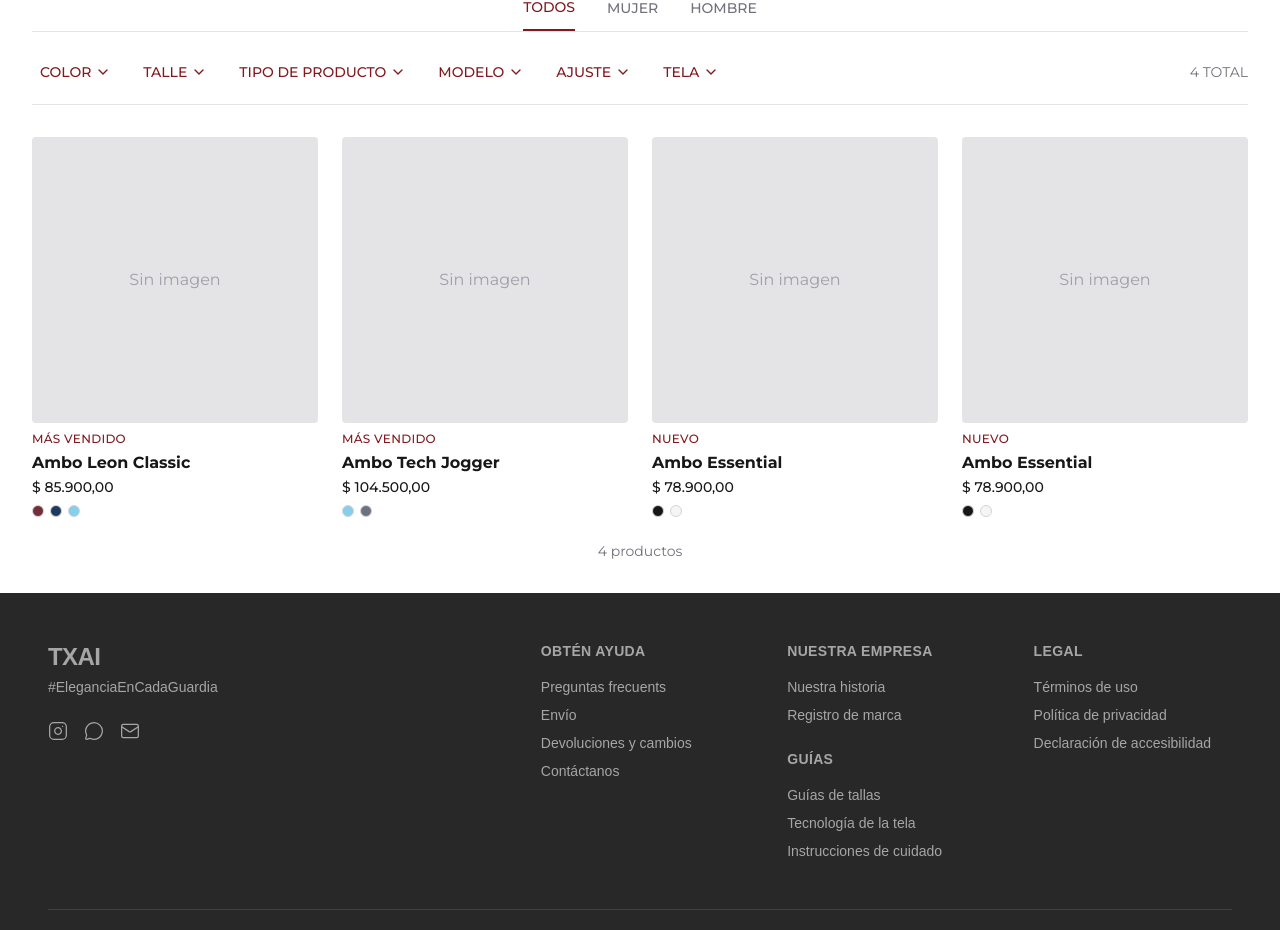
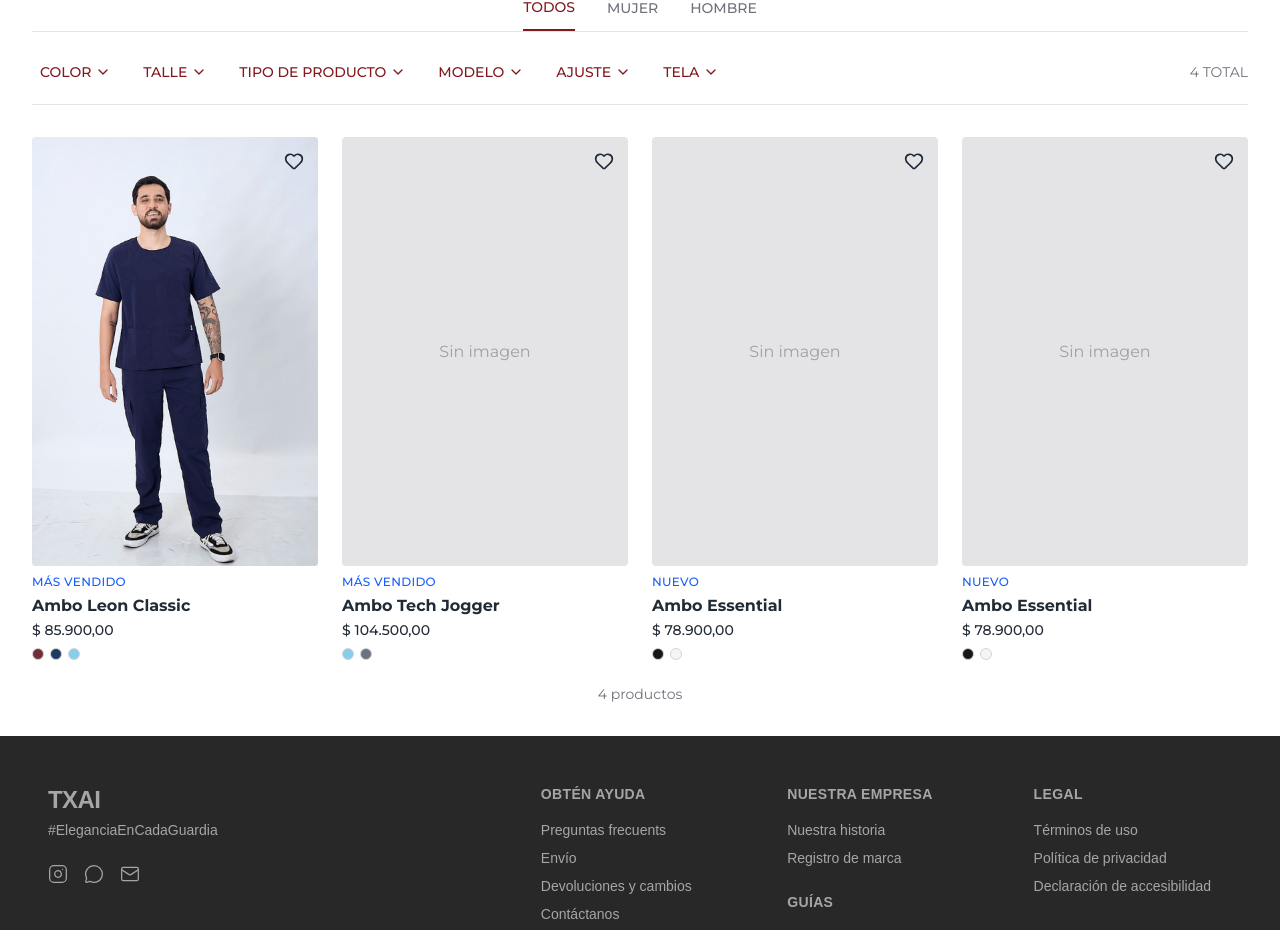
Before and after one commit to urda98/txaiWeb2.0, a Next.js app in the folder txai-web/: page / in a window 1280 px wide. Shown: the part 835-1765 px from the top of the page. Built offline with nearby package versions, Linux system fonts and the light colour scheme.

Commit message:
style details & png test

```diff
--- a/txai-web/src/app/components/ProductCard.tsx
+++ b/txai-web/src/app/components/ProductCard.tsx
@@ -1,13 +1,14 @@
 "use client";
 
-import { useRouter } from "next/navigation";
 import Image from "next/image";
 import Link from "next/link";
-import { Plus } from "lucide-react";
+import { Plus, Heart } from "lucide-react";
 import type { Product } from "@/types/products";
 
 type ProductCardProps = {
   product: Product;
+  onFavorite?: (productId: string) => void;
+  isFavorite?: boolean;
 };
 
 function formatPrice(price: number) {
@@ -18,45 +19,75 @@ function formatPrice(price: number) {
   }).format(price);
 }
 
-export default function ProductCard({ product }: ProductCardProps) {
-  const router = useRouter();
+export default function ProductCard({ product, onFavorite, isFavorite = false }: ProductCardProps) {
   const tagLabel =
     product.tag === "best_seller" ? "MÁS VENDIDO" : product.tag === "new" ? "NUEVO" : null;
 
-  const goToProduct = () => router.push(`/productos/${product.id}`);
+  const handleFavoriteClick = (e: React.MouseEvent) => {
+    e.preventDefault();
+    e.stopPropagation();
+    onFavorite?.(product.id);
+  };
 
   return (
     <article className="group flex flex-col">
-      <div className="relative aspect-square w-full overflow-hidden rounded bg-zinc-100">
-        <button
-          type="button"
-          onClick={goToProduct}
-          className="absolute inset-0 z-0 block h-full w-full cursor-pointer border-0 bg-transparent p-0"
-          aria-label={`Ver ${product.name}`}
-        >
-          <span className="sr-only">Ver detalle</span>
-        </button>
+      <Link href={`/productos/${product.id}`} className="relative aspect-[2/3] w-full overflow-hidden rounded bg-zinc-100 block">
         {product.imageUrl ? (
+          <>
+            {/* Imagen principal */}
             <Image
               src={product.imageUrl}
               alt={product.name}
               fill
-            className="pointer-events-none object-cover transition-transform group-hover:scale-105"
+              className={`object-contain scale-[1.05] transition-all duration-500 ${
+                product.hoverImageUrl ? "group-hover:opacity-0" : ""
+              }`}
               sizes="(max-width: 768px) 100vw, 33vw"
             />
+            {/* Imagen de hover */}
+            {product.hoverImageUrl && (
+              <Image
+                src={product.hoverImageUrl}
+                alt={product.name}
+                fill
+                className="object-contain scale-[1.05] opacity-0 transition-opacity duration-800 group-hover:opacity-100"
+                sizes="(max-width: 768px) 100vw, 33vw"
+              />
+            )}
+          </>
         ) : (
           <div
             role="presentation"
-            className="pointer-events-none flex h-full w-full items-center justify-center bg-zinc-200 text-zinc-400"
+            className="flex h-full w-full items-center justify-center bg-zinc-200 text-zinc-400"
           >
             Sin imagen
           </div>
+        )}
+
+        {/* Botón corazón para favoritos */}
+        {onFavorite && (
+          <button
+            type="button"
+            onClick={handleFavoriteClick}
+            className="absolute top-2 right-2 z-20 flex h-8 w-8 cursor-pointer items-center justify-center transition-all hover:scale-110"
+            aria-label={isFavorite ? "Quitar de favoritos" : "Agregar a favoritos"}
+          >
+            <Heart
+              className={`h-5 w-5 transition-all ${
+                isFavorite
+                  ? "fill-[var(--txai-red)] text-[var(--txai-red)]"
+                  : "text-gray-800"
+              }`}
+              strokeWidth={2}
+            />
+          </button>
         )}
 
         {/* Botón + al hacer hover (añadir al carrito) */}
         <button
           type="button"
           onClick={(e) => {
+            e.preventDefault();
             e.stopPropagation();
             // TODO: añadir al carrito
           }}
@@ -65,19 +96,19 @@ export default function ProductCard({ product }: ProductCardProps) {
         >
           <Plus className="h-5 w-5 text-[var(--foreground)]" strokeWidth={2.5} />
         </button>
-      </div>
+      </Link>
 
-      <Link href={`/productos/${product.id}`} className="mt-2 flex flex-col">
+      <div className="mt-2 flex flex-col">
         {/* Tag, nombre, precio */}
         {tagLabel && (
-          <p className="text-xs font-medium uppercase tracking-wide text-[var(--txai-red)]">
+          <p className="text-xs font-medium uppercase tracking-wide text-blue-600">
             {tagLabel}
           </p>
         )}
-        <h3 className="mt-1 font-montserrat font-semibold text-[var(--foreground)]">
+        <Link href={`/productos/${product.id}`} className="mt-1 font-montserrat font-semibold text-[#212B36] hover:underline">
           {product.name}
-        </h3>
-        <p className="mt-0.5 font-montserrat text-sm font-medium text-[var(--foreground)]">
+        </Link>
+        <p className="mt-0.5 font-montserrat text-sm font-medium text-[#212B36]">
           {formatPrice(product.price)}
         </p>
 
@@ -92,7 +123,7 @@ export default function ProductCard({ product }: ProductCardProps) {
             />
           ))}
         </div>
-      </Link>
+      </div>
     </article>
   );
 }
--- a/txai-web/src/app/components/ProductListingSection.tsx
+++ b/txai-web/src/app/components/ProductListingSection.tsx
@@ -31,6 +31,8 @@ const MOCK_PRODUCTS: Product[] = [
     name: "Ambo Leon Classic",
     price: 85900,
     fabric: "Cotton",
+    imageUrl: "/assets/hombre.png",
+    hoverImageUrl: "/assets/hombre1.png",
     colors: [
       { id: "c1", name: "Vino", hex: "#722F37" },
       { id: "c2", name: "Azul marino", hex: "#1e3a5f" },
@@ -83,7 +85,20 @@ type OpenFilterType = "color" | "size" | "productType" | "style" | "fit" | "fabr
 export default function ProductListingSection() {
   const [filters, setFilters] = useState<ProductFilters>({ category: "all" });
   const [openFilter, setOpenFilter] = useState<OpenFilterType>(null);
+  const [favoriteIds, setFavoriteIds] = useState<Set<string>>(new Set());
   const filtersRef = useRef<HTMLDivElement>(null);
+
+  const handleFavorite = (productId: string) => {
+    setFavoriteIds((prev) => {
+      const newSet = new Set(prev);
+      if (newSet.has(productId)) {
+        newSet.delete(productId);
+      } else {
+        newSet.add(productId);
+      }
+      return newSet;
+    });
+  };
 
   const setCategory = (category: ProductCategory) => {
     setFilters((prev) => ({ ...prev, category }));
@@ -400,7 +415,12 @@ export default function ProductListingSection() {
         {/* Grid de product cards */}
         <div className="mt-8 grid grid-cols-2 gap-6 sm:grid-cols-3 lg:grid-cols-4">
           {MOCK_PRODUCTS.map((product) => (
-            <ProductCard key={product.id} product={product} />
+            <ProductCard
+              key={product.id}
+              product={product}
+              onFavorite={handleFavorite}
+              isFavorite={favoriteIds.has(product.id)}
+            />
           ))}
         </div>
         <p className="mt-6 text-center text-sm text-zinc-500">
--- a/txai-web/src/types/products.ts
+++ b/txai-web/src/types/products.ts
@@ -18,6 +18,7 @@ export type Product = {
   name: string;
   description?: string | null;
   imageUrl?: string | null;
+  hoverImageUrl?: string | null;
   tag?: "best_seller" | "new" | null;
   price: number;
   fabric: FabricType;
```
Also changed, not shown: txai-web/public/assets/hombre.png, txai-web/public/assets/hombre1.png (added). Lines whose indentation alone changed are shown as unchanged.
